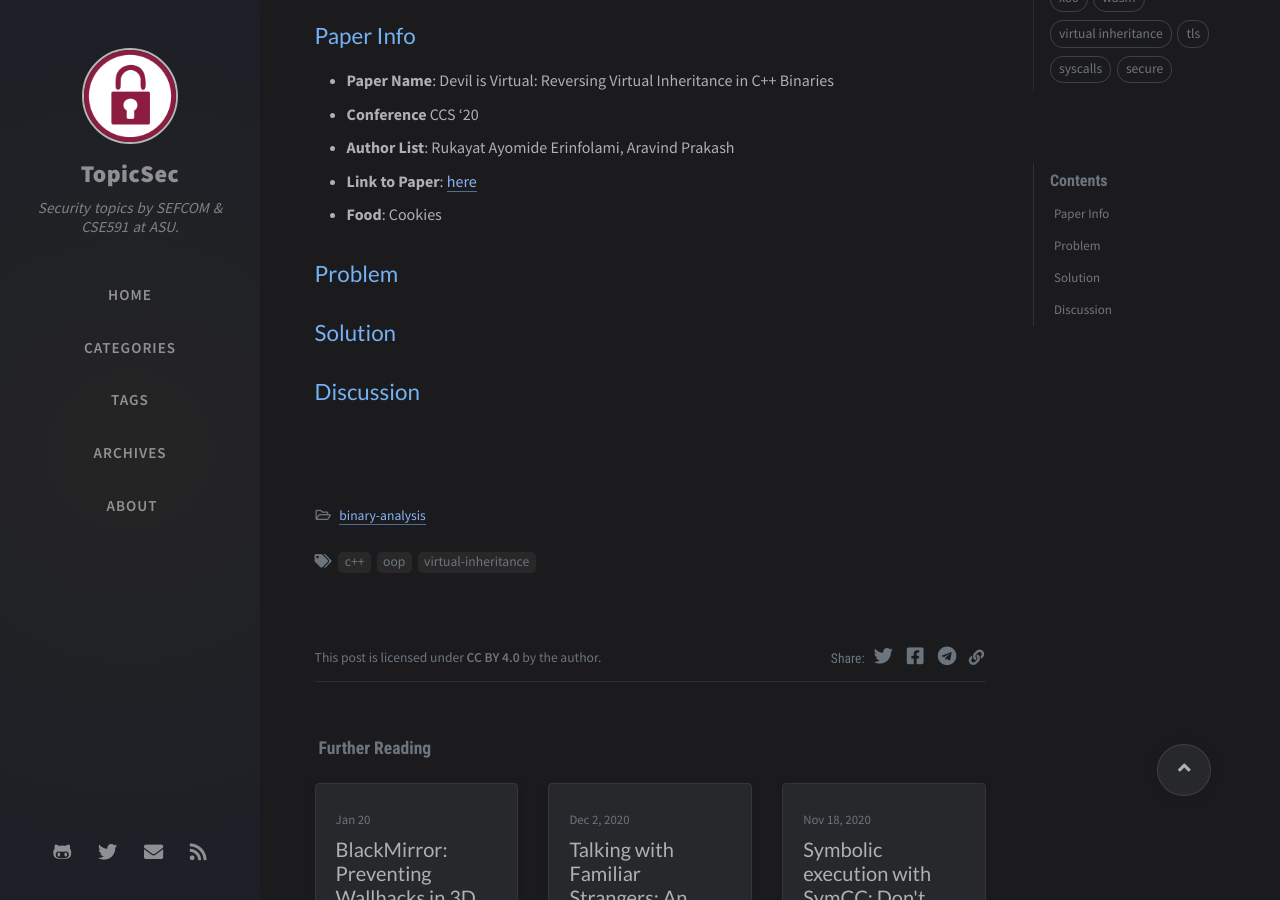
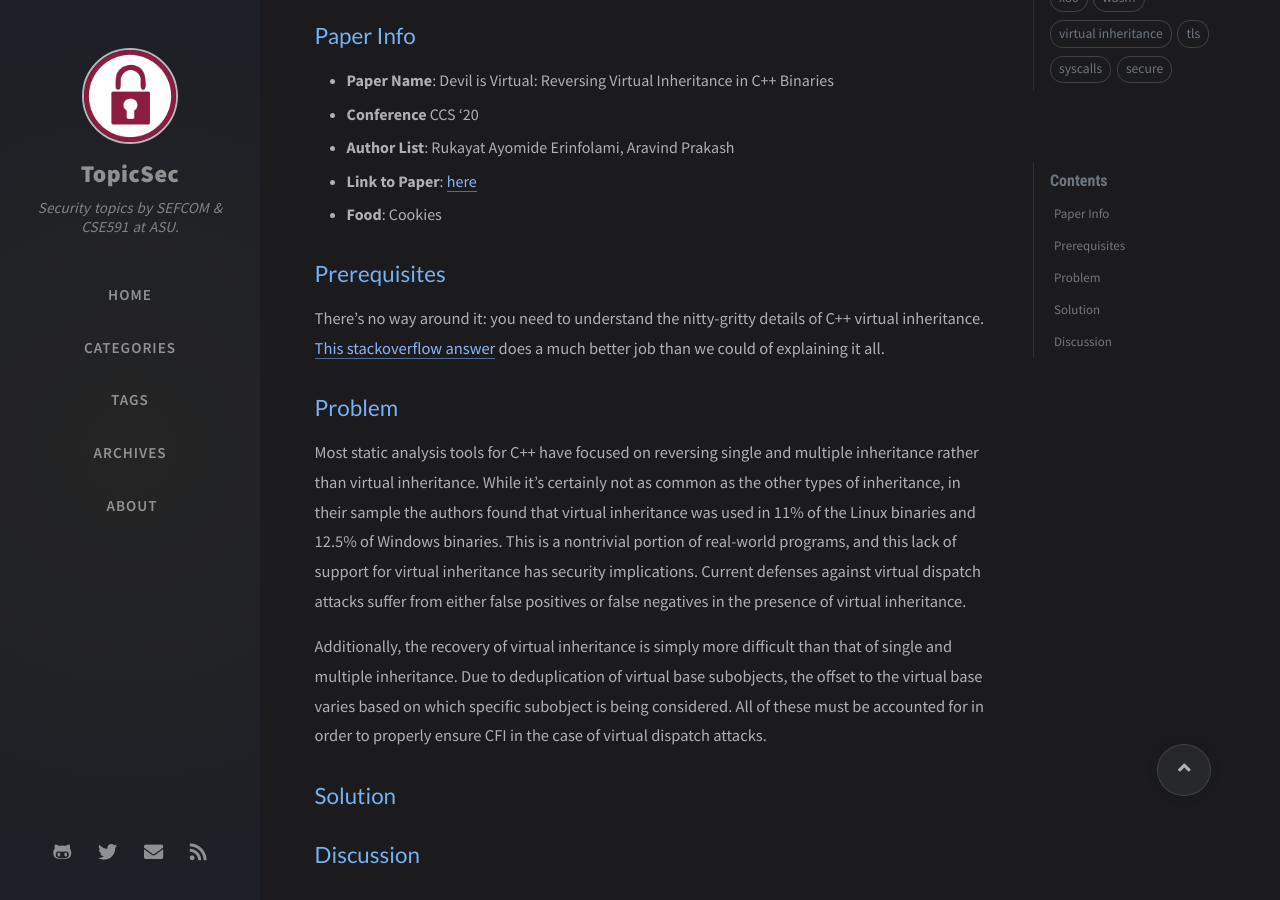
Before and after one commit to TopicSec/topicsec.github.io, a Jekyll site: the page built from _posts/2021-01-27-devil-is-virtual.md, in a window 1280 px wide and 900 px high, scrolled down 234 px. Built offline with Jekyll 4.4.1, drawn with Linux system fonts in a browser that asks for light colours; nearby versions of some CDN libraries; comment, search, counter and statistics services are not loaded.

Commit message:
Add Prereqs/Problem sections.

```diff
--- a/_posts/2021-01-27-devil-is-virtual.md
+++ b/_posts/2021-01-27-devil-is-virtual.md
@@ -13,7 +13,21 @@ pin: true
 - **Link to Paper**: [here](https://arxiv.org/pdf/2003.05039.pdf)
 - **Food**: Cookies
 
+## Prerequisites
+
+There's no way around it: you need to understand the nitty-gritty details of C++ virtual inheritance.
+[This stackoverflow answer](https://stackoverflow.com/a/16097013) does a much better job than we could of explaining it all.
+
 ## Problem
+
+Most static analysis tools for C++ have focused on reversing single and multiple inheritance rather than virtual inheritance.
+While it's certainly not as common as the other types of inheritance, in their sample the authors found that virtual inheritance was used in 11% of the Linux binaries and 12.5% of Windows binaries.
+This is a nontrivial portion of real-world programs, and this lack of support for virtual inheritance has security implications.
+Current defenses against virtual dispatch attacks suffer from either false positives or false negatives in the presence of virtual inheritance.
+
+Additionally, the recovery of virtual inheritance is simply more difficult than that of single and multiple inheritance.
+Due to deduplication of virtual base subobjects, the offset to the virtual base varies based on which specific subobject is being considered.
+All of these must be accounted for in order to properly ensure CFI in the case of virtual dispatch attacks.
 
 ## Solution
 
```
